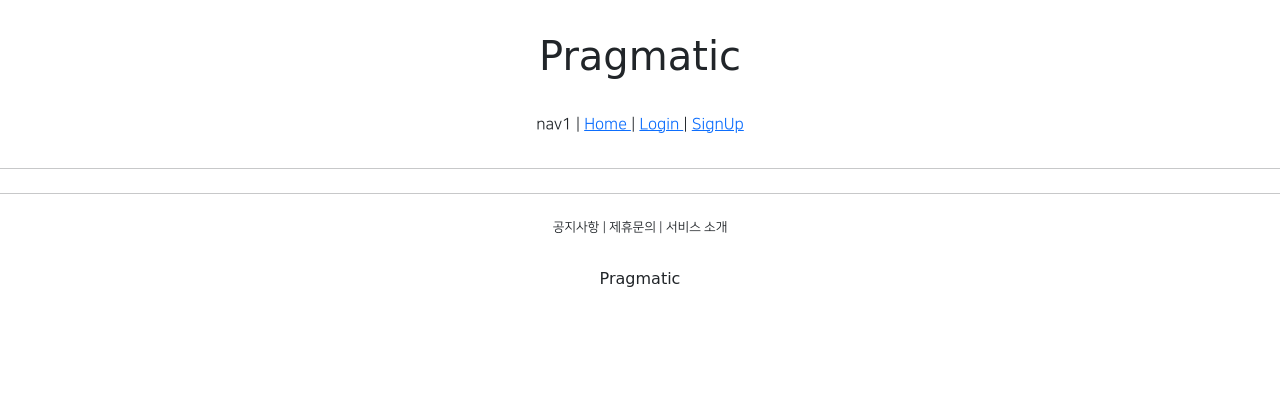
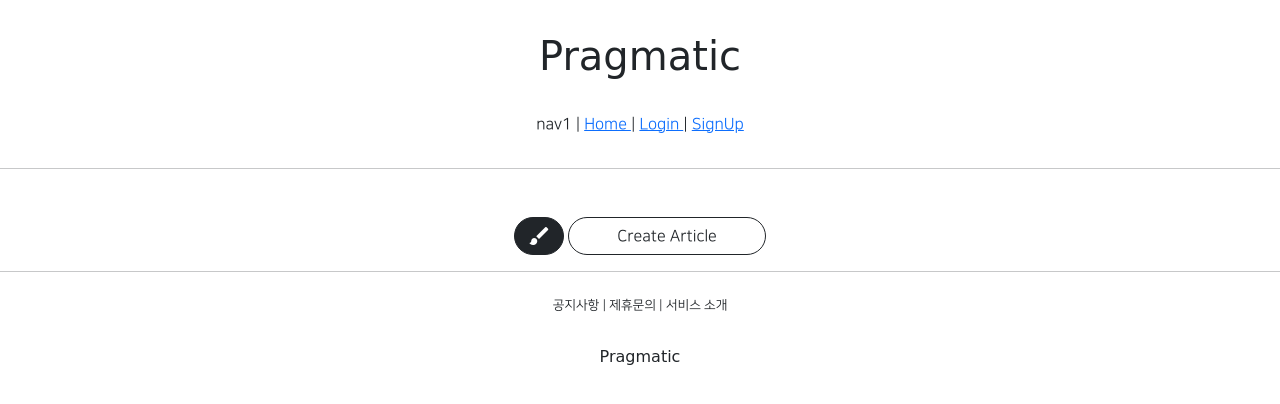
Before and after one commit to codemkim/gis_5ban, a Django app: page /articles/list/ in a window 1280 px wide. Shown: the top 404 px of the page. Run offline with Django 3.2, Linux system fonts and the light colour scheme; data that the repository does not hold is empty; parts of the project's set-up code (start-up, migrations or seed data) failed here and were passed over; some libraries are stand-ins or nearby versions; some web fonts are replaced.

Commit message:
08/05 5ban class commit 4

```diff
--- a/articleapp/templates/articleapp/detail.html
+++ b/articleapp/templates/articleapp/detail.html
@@ -19,6 +19,7 @@
             <div class='article_content'>
                 {{ target_article.content }}
             </div>
+            {% if target_article.writer == user %}
                 <div>
                     <a href="{% url 'articleapp:update' pk=target_article.pk %}"
                         class="btn btn-success rounded-pill px-5">
@@ -30,6 +31,7 @@
                         Delete
                     </a>
                 </div>
+            {% endif %}
 
         </div>
 
--- a/articleapp/templates/articleapp/list.html
+++ b/articleapp/templates/articleapp/list.html
@@ -43,4 +43,14 @@
 
     <script src="{% static 'js/magicgrid.js' %}"></script>
 
+        <div class="text-center my-5">
+        <a href="{% url 'articleapp:create' %}"
+            class="btn btn-dark rounded-pill material-icons">
+            brush
+        </a>
+        <a href="{% url 'articleapp:create' %}"
+           class="btn btn-outline-dark rounded-pill px-5">
+            Create Article
+        </a>
+
 {% endblock %}
```
Lines whose indentation alone changed are shown as unchanged.
